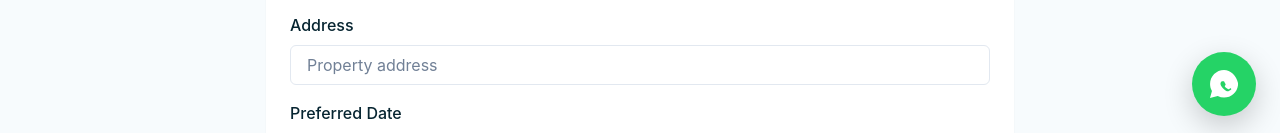
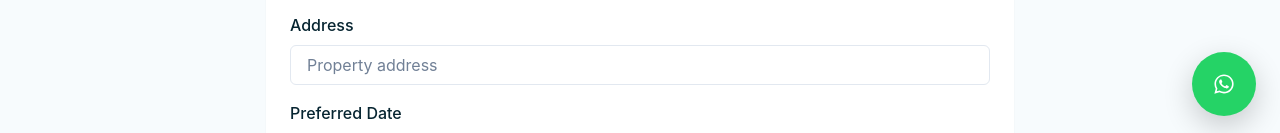
Before and after one commit to qalispestcontrol-cpu/qalispestcontrol, a React (Vite) app: page /quote in a window 1280 px wide. Shown: the part 660-793 px from the top of the page. Built offline with nearby package versions, Linux system fonts and the light colour scheme; no server answers.

Commit message:
chore(ui): use official WhatsApp icon via react-icons

```diff
--- a/package.json
+++ b/package.json
@@ -18,6 +18,7 @@
     "react": "^18.2.0",
     "react-dom": "^18.2.0",
     "react-helmet-async": "^1.3.0",
+    "react-icons": "^4.11.0",
     "react-router-dom": "^6.14.0"
   },
   "devDependencies": {
--- a/src/components/WhatsApp.jsx
+++ b/src/components/WhatsApp.jsx
@@ -1,6 +1,7 @@
 import React, { useState } from 'react'
 import { Box, IconButton, Drawer, DrawerOverlay, DrawerContent, DrawerCloseButton, DrawerHeader, DrawerBody, Textarea, Button, useDisclosure, VStack, Text, Tooltip } from '@chakra-ui/react'
 import { PhoneIcon } from '@chakra-ui/icons'
+import { FaWhatsapp } from 'react-icons/fa'
 
 export default function WhatsApp(){
   const { isOpen, onOpen, onClose } = useDisclosure()
@@ -12,12 +13,6 @@ export default function WhatsApp(){
     window.open(url, '_blank')
   }
 
-  // small inline WhatsApp icon that inherits color
-  const WhatsAppIcon = (props) => (
-    <svg viewBox="0 0 24 24" width="28" height="28" xmlns="http://www.w3.org/2000/svg" role="img" aria-hidden="true" {...props}>
-      <path fill="currentColor" d="M12.04 0C5.397 0 .06 5.337.06 11.987c0 2.124.556 4.176 1.61 5.998L0 24l6.63-1.744a12.043 12.043 0 0 0 5.41 1.402c6.64 0 12.04-5.338 12.04-11.987C23.08 5.338 17.68 0 12.04 0zm6.33 16.39c-.32.876-1.83 1.67-2.53 1.75-.64.07-1.27.1-2.18-.45-2.13-1.03-3.52-3.23-3.65-3.38-.13-.15-1.03-1.28-1.03-2.46 0-1.18.6-1.71.9-1.98.26-.24.6-.3.9-.3.2 0 .44.005.67.01.23.006.52-.08.82.56.31.64.99 1.89 1.07 2.03.07.13.11.28.03.45-.08.16-.12.24-.24.38-.12.14-.25.3-.36.41-.11.11-.22.24-.1.48.1.21.44.84 1.02 1.35.7.62 1.27.82 1.64 1.05.37.24.6.21.83.16.23-.05.73-.27.88-.6.15-.33.15-.59.1-.67-.05-.08-.18-.12-.4-.21z"/>
-    </svg>
-  )
 
   return (
     <>
@@ -27,7 +22,7 @@ export default function WhatsApp(){
           <Tooltip label="Message us on WhatsApp" placement="left" hasArrow>
             <IconButton
               aria-label="Chat on WhatsApp"
-              icon={<WhatsAppIcon />}
+              icon={<FaWhatsapp size={22} />}
               borderRadius="full"
               w="100%"
               h="100%"
@@ -52,7 +47,7 @@ export default function WhatsApp(){
             <VStack spacing={4} align="stretch">
               <Text>Hello! 👋 Please tell us how we can help. Edit the message before sending if you like.</Text>
               <Textarea value={message} onChange={(e) => setMessage(e.target.value)} rows={6} />
-              <Button bg="#25D366" color="white" leftIcon={<WhatsAppIcon />} onClick={send} _hover={{ bg: '#1da851' }} _focus={{ boxShadow: '0 0 0 6px rgba(37,211,102,0.12)' }}>Send via WhatsApp</Button>
+              <Button bg="#25D366" color="white" leftIcon={<FaWhatsapp />} onClick={send} _hover={{ bg: '#1da851' }} _focus={{ boxShadow: '0 0 0 6px rgba(37,211,102,0.12)' }}>Send via WhatsApp</Button>
               <Button onClick={() => {
                 // quick call option
                 window.location.href = 'tel:0785082383'
```
Also changed, not shown: 1 other file (tests, documents, lock files or other folders).
